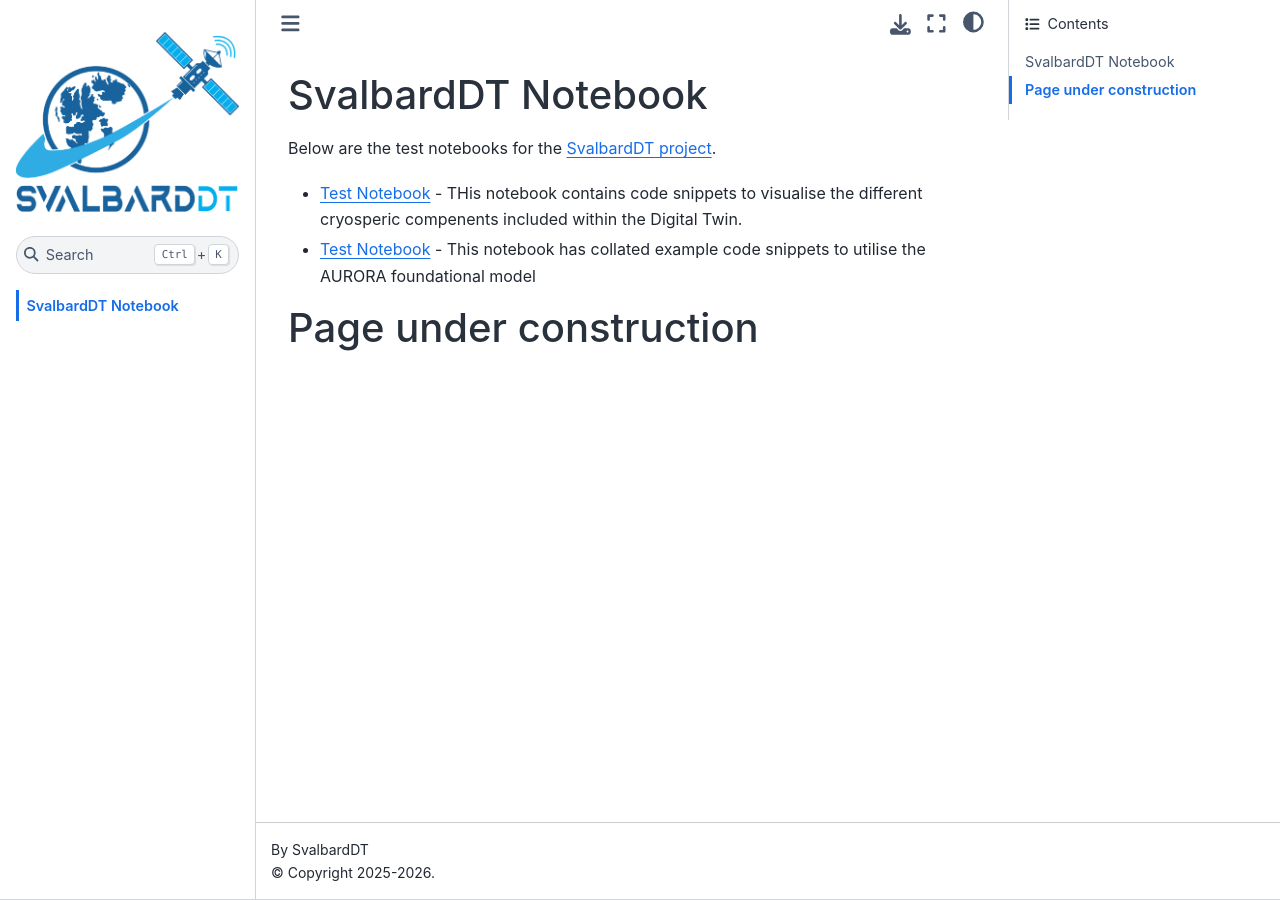
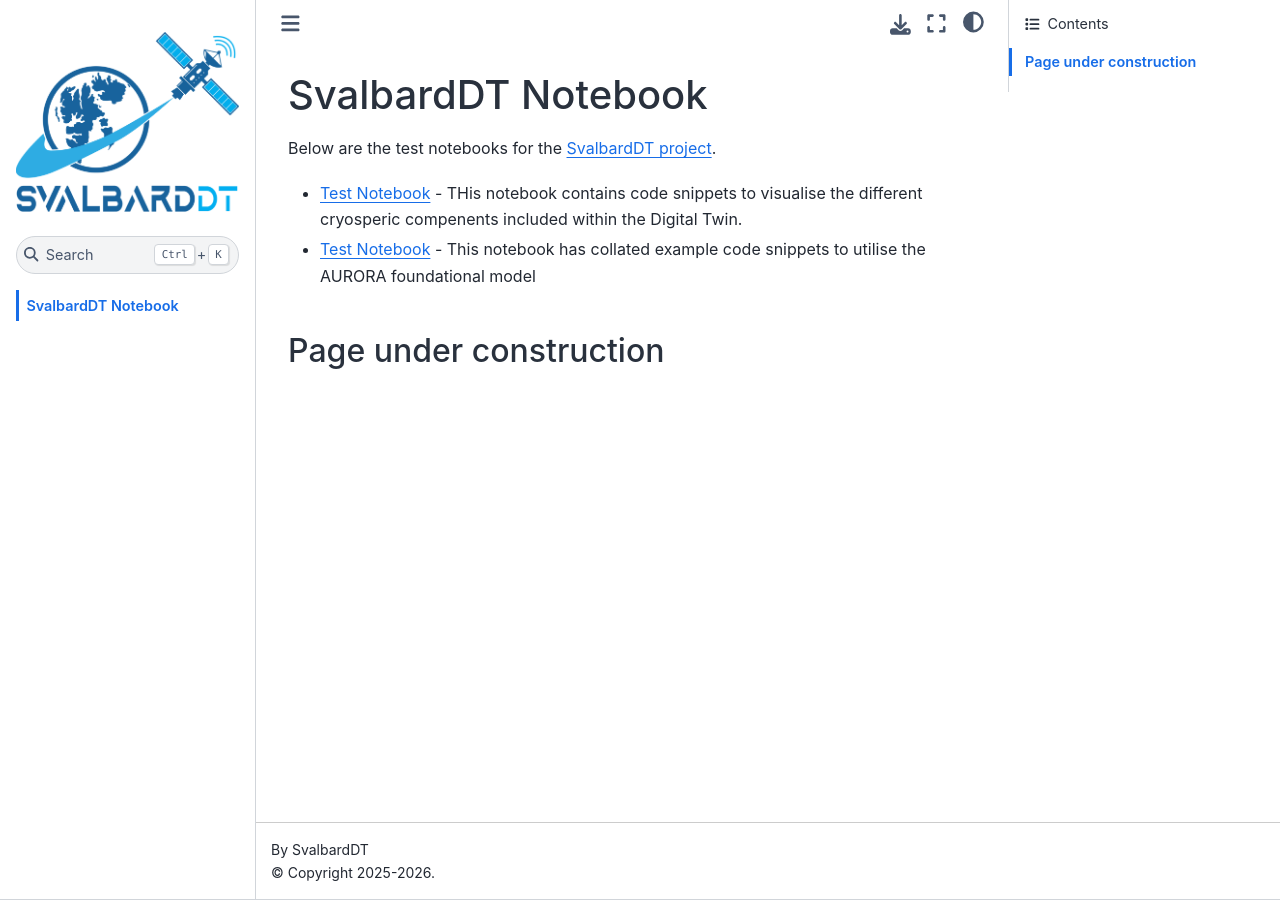
Before and after one commit to svalbarddt/sdt_notebooks, a Jupyter Book: the page built from index.md, in a window 1280 px wide. Built offline with Jupyter Book 1.0.4 settings and Sphinx 7.4.7 and the Sphinx Book theme 1.1.4, drawn with Linux system fonts in a browser that asks for light colours; pages that are not in the unit, such as notebooks, are missing from menus.

```diff
--- a/index.md
+++ b/index.md
@@ -5,4 +5,4 @@ Below are the test notebooks for the [SvalbardDT project](https://svalbarddt.org
 - [Test Notebook](notebooks/test.ipynb) - THis notebook contains code snippets to visualise the different cryosperic compenents included within the Digital Twin.
 - [Test Notebook](notebooks/test.ipynb) - This notebook has collated example code snippets to utilise the AURORA foundational model
 
-## Page under construction
+### Page under construction
```
